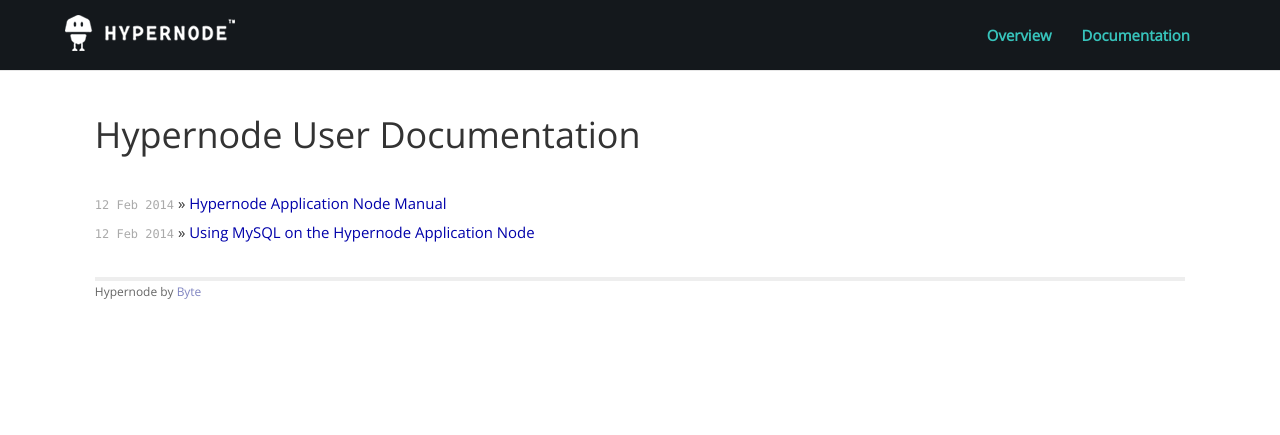
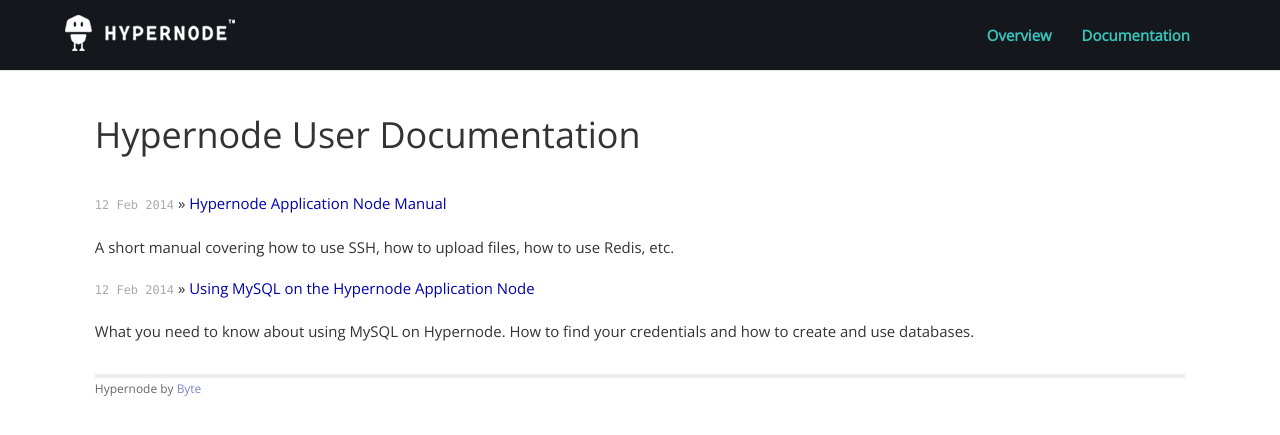
Before and after one commit to damnlie/hypernode.github.io, a Jekyll site: the page built from index.html, in a window 1280 px wide. Shown: the top 435 px of the page. Built offline with Jekyll 4.4.1, drawn with Linux system fonts in a browser that asks for light colours; nearby versions of some CDN libraries; Markdown is read by kramdown in place of the engine named in the settings.

Commit message:
Add excerpts to the index page

```diff
--- a/_config.yml
+++ b/_config.yml
@@ -3,3 +3,4 @@
 redcarpet:
   extensions: ["tables"]
 pygments: true
+excerpt_separator: ""
--- a/_posts/2014-02-12-using-mysql-on-hypernode.md
+++ b/_posts/2014-02-12-using-mysql-on-hypernode.md
@@ -3,6 +3,8 @@
 title:  "Using MySQL on the Hypernode Application Node"
 date:   2014-02-12 11:55:03
 categories: manual usage mysql
+excerpt: "What you need to know about using MySQL on Hypernode.
+How to find your credentials and how to create and use databases."
 ---
 ## Finding your credentials
 
--- a/_posts/2014-02-12-using-the-hypernode-application-node.md
+++ b/_posts/2014-02-12-using-the-hypernode-application-node.md
@@ -3,6 +3,7 @@
 title:  "Hypernode Application Node Manual"
 date:   2014-02-12 11:55:03
 categories: manual usage
+excerpt: "A short manual covering how to use SSH, how to upload files, how to use Redis, etc."
 ---
 ## Uploading data
 
--- a/index.html
+++ b/index.html
@@ -7,7 +7,13 @@
   <h1>Hypernode User Documentation</h1>
   <ul class="posts">
     {% for post in site.posts %}
-      <li><span>{{ post.date | date_to_string }}</span> &raquo; <a href="{{ post.url }}">{{ post.title }}</a></li>
+      <li>
+          <div>
+            <span>{{ post.date | date_to_string }}</span> &raquo; <a href="{{ post.url }}">{{ post.title }}</a>
+            <p>{{ post.excerpt }}</p>
+          </div>
+
+      </li>
     {% endfor %}
   </ul>
 </div>
```
